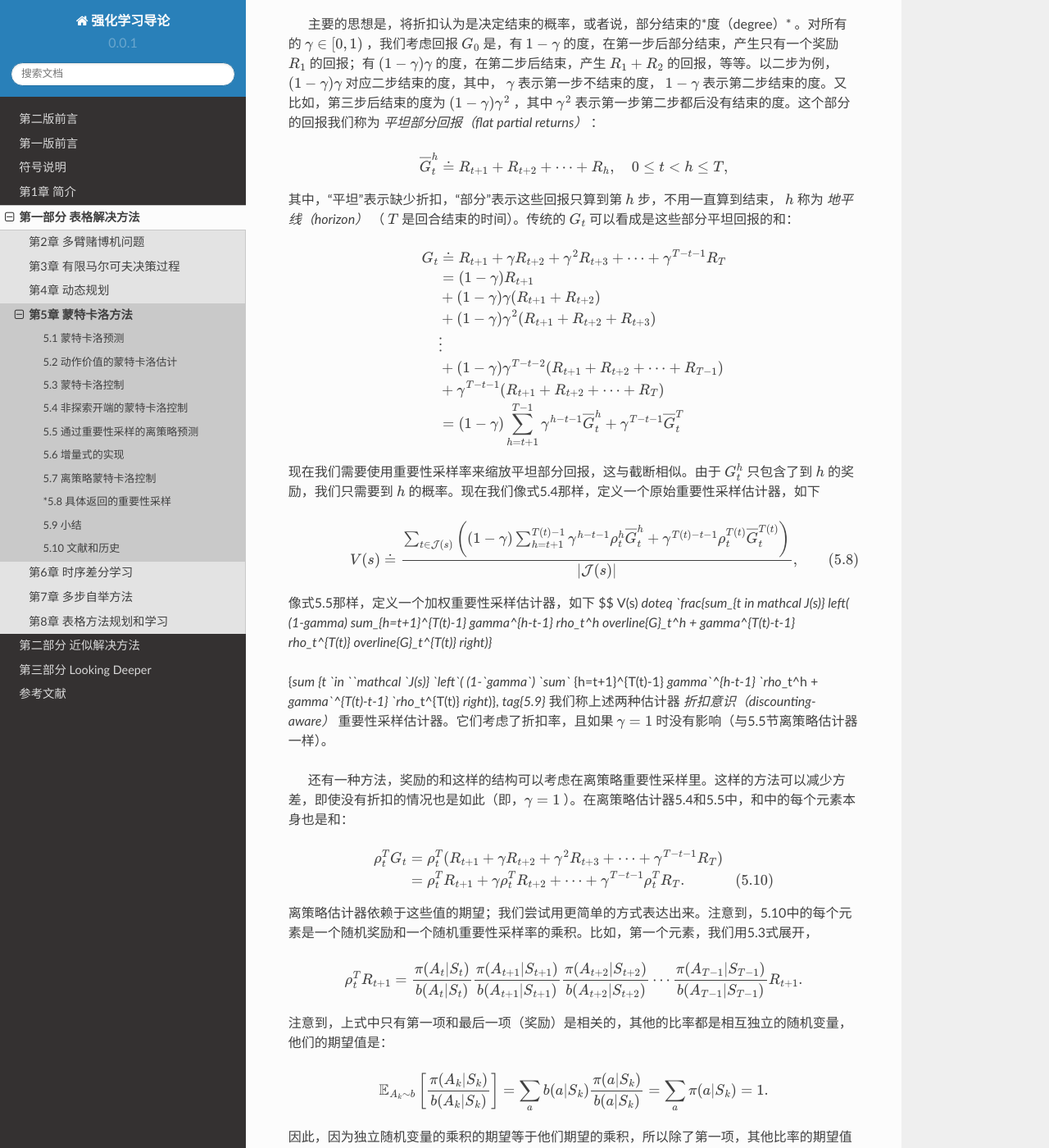
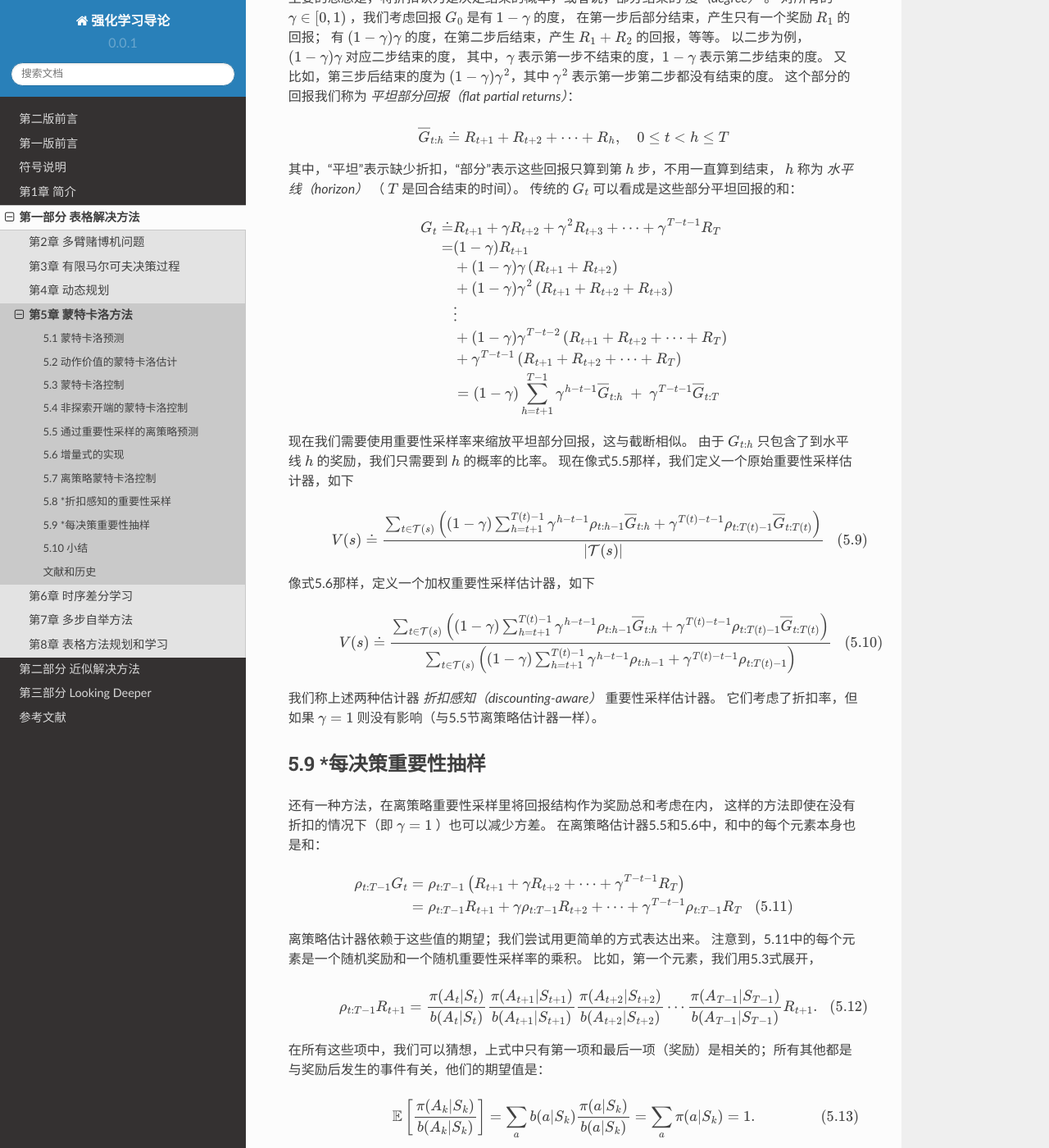
Before and after one commit to qiwihui/reinforcement-learning-an-introduction-chinese, a Sphinx documentation site: the page built from source/partI/chapter5/monte_carlo_methods.rst, in a window 1280 px wide and 1400 px high, scrolled down 20661 px. Shown: the whole window at 82% size. Built offline with Sphinx 7.4.7 and the Read the Docs theme 2.0.0, drawn with Linux system fonts in a browser that asks for light colours; some of the changed text lies outside the part shown.

Commit message:
docs: 5.8 *折扣感知的重要性采样；5.9 *每决策重要性抽样

```diff
--- a/source/partI/chapter5/monte_carlo_methods.rst
+++ b/source/partI/chapter5/monte_carlo_methods.rst
@@ -548,16 +548,16 @@ Carlo ES，即 Monte Carlo with Exploring Starts）。
 为了方便，我们将时间步调设置为穿过回合的递增形式，即下一个回合开始时的时间步调不清零，而是接着上个回合的末尾加一。
 比如，这一批的回合中，第一回合在时间 :math:`100` 的时候结束，那么下一个回合在时间 :math:`t=101` 开始。
 这使我们能够使用时间步调来指代特定回合中的时间步调。
-特别地，我们可以定义一个集合表示状态 :math:`s` 被访问到的时间步调，记为 :math:`\cal{J}(s)`。
-这是对于每次访问而言的。对于首次访问，:math:`\cal{J}(s)` 只包含第一次访问 :math:`s` 的时间步调。
+特别地，我们可以定义一个集合表示状态 :math:`s` 被访问到的时间步调，记为 :math:`\cal{T}(s)`。
+这是对于每次访问而言的。对于首次访问，:math:`\cal{T}(s)` 只包含第一次访问 :math:`s` 的时间步调。
 然后，:math:`T(t)` 表示第一次回合结束的时间，:math:`G_t` 表示 :math:`t` 之后到 :math:`T(t)` 的回报。
-然后集合 :math:`\{G_t\}_{t \in \cal{J}(s)}` 表示状态 :math:`s` 的所有回报，
-:math:`\{\rho_{t:T(t)-1} \}_{t \in \cal J(s)}` 表示对应的重要性采样率。
+然后集合 :math:`\{G_t\}_{t \in \cal{T}(s)}` 表示状态 :math:`s` 的所有回报，
+:math:`\{\rho_{t:T(t)-1} \}_{t \in \cal{T}(s)}` 表示对应的重要性采样率。
 为了估计 :math:`v_\pi(s)` ，我们用重要性采样率来缩放回报，然后求平均：
 
 .. math::
 
-    V(s) \doteq \frac{\sum_{t \in \cal{J}(s)} \rho_{t:T(t)-1} G_t}{|\cal{J}(s)|}.
+    V(s) \doteq \frac{\sum_{t \in \cal{T}(s)} \rho_{t:T(t)-1} G_t}{|\cal{T}(s)|}.
     \tag{5.5}
 
 当重要性采样只是以上面的简单的方式求平均时，我们称为 *原始重要性采样（ordinary importance sampling）* 。
@@ -566,7 +566,7 @@ Carlo ES，即 Monte Carlo with Exploring Starts）。
 
 .. math::
 
-   V(s) \doteq \frac{\sum_{t \in \cal{J}(s)} \rho_{t:T(t)-1} G_t}{\sum_{t \in \cal{J}(s)} \rho_{t:T(t)-1}},
+   V(s) \doteq \frac{\sum_{t \in \cal{T}(s)} \rho_{t:T(t)-1} G_t}{\sum_{t \in \cal{T}(s)} \rho_{t:T(t)-1}},
    \tag{5.6}
 
 若分母为零，加权重要性采样也为零。
@@ -845,141 +845,157 @@ Carlo ES，即 Monte Carlo with Exploring Starts）。
 应用蒙特卡洛控制算法来计算对于每个起始状态的最优策略。
 展示一些遵循最优策略的轨迹（关掉轨迹噪声）。
 
---------------
 
-\*5.8 具体返回的重要性采样
+5.8 \*折扣感知的重要性采样
 --------------------------
 
-  目前为止，我们所讨论的离策略是基于重要性采样，将回报看成一个整体，对回报进行加权。而并没有考虑到，回报内在的结构是折扣奖励的和。这一节，我们将简单考虑一种前沿研究的思想，使用这个回报的结构来很大意义上减少离策略估计的方差。
+目前为止，我们所讨论的离策略是基于重要性采样，将回报看成一个整体，对回报进行加权，
+而并没有考虑到回报内在的结构是折扣奖励的和。
+这一节，我们将简单考虑一种前沿研究的思想，使用这个回报的结构来很大意义上减少离策略估计的方差。
 
-  例如，考虑这种情况，回合很长，:math:`\gamma` 远小于 :math:`1` 。具体而言，假设回合有100个时间步长， :math:`\gamma = 0` 。那么时刻0的回报恰好是 :math:`G_0 = R_1` ，但是它的重要的采样率将会是一百个参数的乘积， :math:`\frac{\pi(A_0|S_0)}{b(A_0|S_0)} \frac{\pi(A_1|S_1)}{b(A_1|S_1)} \cdots \frac{\pi(A_{99}|S_{99})}{b(A_{99}|S_{99})}` 。对于原始重要性采样而言，回报会被上述的乘积所缩放，但是，真正起作用的是第一项，即 :math:`\frac{\pi(A_0|S_0)}{b(A_0|S_0)}` ，而与其他 :math:`99` 项 :math:`\frac{\pi(A_1|S_1)}{b(A_1|S_1)} \cdots \frac{\pi(A_{99}|S_{99})}{b(A_{99}|S_{99})}` 的乘积无关。因为，第一个奖励后，回报就已经决定了。之后的乘积项与回报值独立且期望为 :math:`1` ；它们并不改变期望值，但是增加了许多方差。一些情况下甚至产生无限大的方差。现在我们考虑如何避免这个外部的方差。
+例如，考虑这种情况，回合很长，:math:`\gamma` 远小于 :math:`1`。
+具体而言，假设回合有100个时间步长，:math:`\gamma = 0`。
+那么时刻0的回报恰好是 :math:`G_0 = R_1` ，但是它的重要的采样率将会是一百个参数的乘积，
+:math:`\frac{\pi(A_0|S_0)}{b(A_0|S_0)} \frac{\pi(A_1|S_1)}{b(A_1|S_1)} \cdots \frac{\pi(A_{99}|S_{99})}{b(A_{99}|S_{99})}`。
+对于原始重要性采样而言，回报会被上述的乘积所缩放，但是，真正起作用的是第一项，
+即 :math:`\frac{\pi(A_0|S_0)}{b(A_0|S_0)}`，
+而与其他 :math:`99` 项 :math:`\frac{\pi(A_1|S_1)}{b(A_1|S_1)} \cdots \frac{\pi(A_{99}|S_{99})}{b(A_{99}|S_{99})}` 的乘积无关。
+因为，第一个奖励后，回报就已经决定了。之后的乘积项与回报值独立且期望为 :math:`1`；
+它们并不改变期望值，但是增加了许多方差。一些情况下甚至产生无限大的方差。
+现在我们考虑如何避免这个外部的方差。
 
-  主要的思想是，将折扣认为是决定结束的概率，或者说，部分结束的*度（degree）* 。对所有的 :math:`\gamma \in [0,1)` ，我们考虑回报 :math:`G_0` 是，有 :math:`1 - \gamma` 的度，在第一步后部分结束，产生只有一个奖励 :math:`R_1` 的回报；有 :math:`(1 - \gamma)\gamma` 的度，在第二步后结束，产生 :math:`R_1+R_2` 的回报，等等。以二步为例， :math:`(1 - \gamma)\gamma` 对应二步结束的度，其中， :math:`\gamma` 表示第一步不结束的度， :math:`1-\gamma` 表示第二步结束的度。又比如，第三步后结束的度为 :math:`(1-\gamma)\gamma^2` ，其中 :math:`\gamma^2` 表示第一步第二步都后没有结束的度。这个部分的回报我们称为 *平坦部分回报（flat
-partial returns）* ：
+主要的思想是，将折扣认为是决定结束的概率，或者说，部分结束的 *度（degree）* 。
+对所有的 :math:`\gamma \in [0,1)` ，我们考虑回报 :math:`G_0` 是有 :math:`1 - \gamma` 的度，
+在第一步后部分结束，产生只有一个奖励 :math:`R_1` 的回报；
+有 :math:`(1 - \gamma)\gamma` 的度，在第二步后结束，产生 :math:`R_1+R_2` 的回报，等等。
+以二步为例，:math:`(1 - \gamma)\gamma` 对应二步结束的度，
+其中，:math:`\gamma` 表示第一步不结束的度，:math:`1-\gamma` 表示第二步结束的度。
+又比如，第三步后结束的度为 :math:`(1-\gamma)\gamma^2`，其中 :math:`\gamma^2` 表示第一步第二步都没有结束的度。
+这个部分的回报我们称为 *平坦部分回报（flat partial returns）*：
 
 .. math::
 
+   \overline{G}_{t : h} \doteq R_{t+1}+R_{t+2}+\cdots+R_{h}, \quad 0 \leq t<h \leq T
 
-   \overline{G}_t^h \doteq R_{t+1} + R_{t+2} + \cdots + R_h, \quad 0 \leq t < h \leq T,
-
-其中，“平坦”表示缺少折扣，“部分”表示这些回报只算到第 :math:`h` 步，不用一直算到结束， :math:`h` 称为 *地平线（horizon）* （ :math:`T` 是回合结束的时间）。传统的 :math:`G_t` 可以看成是这些部分平坦回报的和：
+其中，“平坦”表示缺少折扣，“部分”表示这些回报只算到第 :math:`h` 步，不用一直算到结束，
+:math:`h` 称为 *水平线（horizon）* （ :math:`T` 是回合结束的时间）。
+传统的 :math:`G_t` 可以看成是这些部分平坦回报的和：
 
 .. math::
 
-
-   \begin{aligned}
-   G_t &\doteq R_{t+1} + \gamma R_{t+2} + \gamma^2 R_{t+3} + \cdots + \gamma^{T-t-1} R_T\\
-   &= (1-\gamma)R_{t+1}\\
-   &+ (1-\gamma)\gamma (R_{t+1} + R_{t+2})\\
-   &+ (1-\gamma)\gamma^2 (R_{t+1} + R_{t+2} + R_{t+3})\\
-   & \vdots\\
-   &+ (1-\gamma)\gamma^{T-t-2} (R_{t+1} + R_{t+2} +\cdots + R_{T-1})\\
-   &+ \gamma^{T-t-1} (R_{t+1} + R_{t+2} +\cdots + R_T)\\
-   &=(1-\gamma) \sum_{h=t+1}^{T-1} \gamma^{h-t-1} \overline{G}_t^h
-   + \gamma^{T-t-1} \overline{G}_t^T\\
+    \begin{aligned} G_{t} \doteq & R_{t+1}+\gamma R_{t+2}+\gamma^{2} R_{t+3}+\cdots+\gamma^{T-t-1} R_{T} \\
+    =&(1-\gamma) R_{t+1} \\
+    &+(1-\gamma) \gamma\left(R_{t+1}+R_{t+2}\right) \\
+    &+(1-\gamma) \gamma^{2}\left(R_{t+1}+R_{t+2}+R_{t+3}\right) \\
+    & \vdots \\
+    &+(1-\gamma) \gamma^{T-t-2}\left(R_{t+1}+R_{t+2}+\cdots+R_{T}\right) \\
+    &+\gamma^{T-t-1}\left(R_{t+1}+R_{t+2}+\cdots+R_{T}\right) \\
+    &=(1-\gamma) \sum_{h=t+1}^{T-1} \gamma^{h-t-1} \overline{G}_{t : h} \space + \space \gamma^{T-t-1} \overline{G}_{t:T}
     \end{aligned}
 
-现在我们需要使用重要性采样率来缩放平坦部分回报，这与截断相似。由于 :math:`G_t^h` 只包含了到 :math:`h` 的奖励，我们只需要到 :math:`h` 的概率。现在我们像式5.4那样，定义一个原始重要性采样估计器，如下
+现在我们需要使用重要性采样率来缩放平坦部分回报，这与截断相似。
+由于 :math:`G_{t:h}` 只包含了到水平线 :math:`h` 的奖励，我们只需要到 :math:`h` 的概率的比率。
+现在像式5.5那样，我们定义一个原始重要性采样估计器，如下
 
 .. math::
 
+    V(s) \doteq \frac{
+    \sum_{t \in \mathcal{T}(s)}\left((1-\gamma) \sum_{h=t+1}^{T(t)-1} \gamma^{h-t-1} \rho_{t : h-1} \overline{G}_{t : h}+\gamma^{T(t)-t-1} \rho_{t : T(t)-1} \overline{G}_{t : T(t)}\right)
+    }{
+    |\mathcal{T}(s)|
+    }
+    \tag{5.9}
 
-   V(s) \doteq \frac{\sum_{t \in \mathcal J(s)}
-   \left(
-   (1-\gamma) \sum_{h=t+1}^{T(t)-1} \gamma^{h-t-1} \rho_t^h \overline{G}_t^h + \gamma^{T(t)-t-1} \rho_t^{T(t)} \overline{G}_t^{T(t)}
-   \right)}
-   {|\mathcal J(s)|},
-   \tag{5.8}
-
-像式5.5那样，定义一个加权重要性采样估计器，如下 $$ V(s)
-`\doteq `\frac{\sum_{t \in \mathcal J(s)}
-\left(
-(1-\gamma) \sum_{h=t+1}^{T(t)-1} \gamma^{h-t-1} \rho_t^h \overline{G}_t^h + \gamma^{T(t)-t-1} \rho_t^{T(t)} \overline{G}_t^{T(t)}
-\right)}`
-
-{`\sum` *{t `\in ``\mathcal `J(s)}
-`\left`( (1-`\gamma`)
-`\sum`* {h=t+1}^{T(t)-1} `\gamma`^{h-t-1}
-`\rho`\_t^h + `\gamma`^{T(t)-t-1}
-`\rho`\_t^{T(t)} `\right`)},
-`\tag{5.9}`
-我们称上述两种估计器 *折扣意识（discounting-aware）* 重要性采样估计器。它们考虑了折扣率，且如果 :math:`\gamma = 1` 时没有影响（与5.5节离策略估计器一样）。
-
-  还有一种方法，奖励的和这样的结构可以考虑在离策略重要性采样里。这样的方法可以减少方差，即使没有折扣的情况也是如此（即，:math:`\gamma = 1` ）。在离策略估计器5.4和5.5中，和中的每个元素本身也是和：
+像式5.6那样，定义一个加权重要性采样估计器，如下
 
 .. math::
 
+    V(s) \doteq \frac{
+    \sum_{t \in \mathcal{T}(s)}\left((1-\gamma) \sum_{h=t+1}^{T(t)-1} \gamma^{h-t-1} \rho_{t : h-1} \overline{G}_{t : h}+\gamma^{T(t)-t-1} \rho_{t : T(t)-1} \overline{G}_{t : T(t)}\right)
+    }{
+    \sum_{t \in \mathcal{T}(s)}\left((1-\gamma) \sum_{h=t+1}^{T(t)-1} \gamma^{h-t-1} \rho_{t : h-1}+\gamma^{T(t)-t-1} \rho_{t : T(t)-1}\right)
+    }
+    \tag{5.10}
 
-   \begin{align}
-   \rho_t^TG_t &= \rho_t^T(R_{t+1} + \gamma R_{t+2} + \gamma^2 R_{t+3} + \cdots + \gamma^{T-t-1} R_T)\\
-   &= \rho_t^TR_{t+1} + \gamma \rho_t^T R_{t+2} + \cdots + \gamma^{T-t-1}\rho_t^T R_T.
-   \tag{5.10}\\
-   \end{align}
+我们称上述两种估计器 *折扣感知（discounting-aware）* 重要性采样估计器。
+它们考虑了折扣率，但如果 :math:`\gamma = 1` 则没有影响（与5.5节离策略估计器一样）。
 
-离策略估计器依赖于这些值的期望；我们尝试用更简单的方式表达出来。注意到，5.10中的每个元素是一个随机奖励和一个随机重要性采样率的乘积。比如，第一个元素，我们用5.3式展开，
+5.9 \*每决策重要性抽样
+----------------------
+
+还有一种方法，在离策略重要性采样里将回报结构作为奖励总和考虑在内，
+这样的方法即使在没有折扣的情况下（即 :math:`\gamma = 1` ）也可以减少方差。
+在离策略估计器5.5和5.6中，和中的每个元素本身也是和：
 
 .. math::
 
+    \begin{align}
+    \rho_{t : T-1} G_{t} &=\rho_{t : T-1}\left(R_{t+1}+\gamma R_{t+2}+\cdots+\gamma^{T-t-1} R_{T}\right) \\
+    &=\rho_{t : T-1} R_{t+1}+\gamma \rho_{t : T-1} R_{t+2}+\cdots+\gamma^{T-t-1} \rho_{t : T-1} R_{T} \tag{5.11}
+    \end{align}
 
-   \rho_t^T R_{t+1} = \frac{\pi(A_t|S_t)}{b(A_t|S_t)} \frac{\pi(A_{t+1}|S_{t+1})}{b(A_{t+1}|S_{t+1})} \frac{\pi(A_{t+2}|S_{t+2})}{b(A_{t+2}|S_{t+2})} \cdots \frac{\pi(A_{T-1}|S_{T-1})}{b(A_{T-1}|S_{T-1})}R_{t+1}.
-
-注意到，上式中只有第一项和最后一项（奖励）是相关的，其他的比率都是相互独立的随机变量，他们的期望值是：
+离策略估计器依赖于这些值的期望；我们尝试用更简单的方式表达出来。
+注意到，5.11中的每个元素是一个随机奖励和一个随机重要性采样率的乘积。
+比如，第一个元素，我们用5.3式展开，
 
 .. math::
 
+    \rho_{t : T-1} R_{t+1} = \frac{\pi(A_t|S_t)}{b(A_t|S_t)} \frac{\pi(A_{t+1}|S_{t+1})}{b(A_{t+1}|S_{t+1})} \frac{\pi(A_{t+2}|S_{t+2})}{b(A_{t+2}|S_{t+2})} \cdots \frac{\pi(A_{T-1}|S_{T-1})}{b(A_{T-1}|S_{T-1})}R_{t+1}.
+    \tag{5.12}
 
-   \mathbb E_{A_k \sim b} \left[\frac{\pi(A_k|S_k)}{b(A_k|S_k)}\right]
-   = \sum_a b(a|S_k)\frac{\pi(a|S_k)}{b(a|S_k)} = \sum_a \pi(a|S_k) = 1.
-
-因此，因为独立随机变量的乘积的期望等于他们期望的乘积，所以除了第一项，其他比率的期望值都可以消掉，剩下
+在所有这些项中，我们可以猜想，上式中只有第一项和最后一项（奖励）是相关的；所有其他都是与奖励后发生的事件有关，他们的期望值是：
 
 .. math::
 
+   \mathbb{E}\left[\frac{\pi(A_k|S_k)}{b(A_k|S_k)}\right]
+   = \sum_a b(a|S_k)\frac{\pi(a|S_k)}{b(a|S_k)} = \sum_a \pi(a|S_k) = 1.
+   \tag{5.13}
 
-   \mathbb E[\rho_t^T R_{t+1}] = \mathbb E[\rho_t^{t+1} R_{t+1}].
-
-如果对5.10中第k项重复上述的分析，我们得到
+通过更多几个步骤可以证明，如所猜想的那样，所有这些其他项对期望没有影响，换句话说，
 
 .. math::
 
+   \mathbb E[\rho_{t:T-1} R_{t+1}] = \mathbb E[\rho_{t:t} R_{t+1}].
+   \tag{5.14}
 
-   \mathbb E[\rho_t^T R_{t+k}] = \mathbb E[\rho_t^{t+k} R_{t+k}].
-
-将上述结果代入式5.10，得到
+如果对5.11中第k项重复上述的分析，我们得到
 
 .. math::
 
+   \mathbb E[\rho_{t:T-1} R_{t+k}] = \mathbb E[\rho_{t:t+k-1}R_{t+k}].
 
-   \mathbb E[\rho_t^T G_t] = \mathbb E[\tilde{G}_t],
+将上述结果代入式5.11，可以得到
+
+.. math::
+
+   \mathbb E[\rho_{t:T-1} G_t] = \mathbb E[\tilde{G}_t],
 
 其中
 
 .. math::
 
+   \tilde{G}_{t}=\rho_{t : t} R_{t+1}+\gamma \rho_{t : t+1} R_{t+2}+\gamma^{2} \rho_{t : t+2} R_{t+3}+\cdots+\gamma^{T-t-1} \rho_{t : T-1} R_{T}
 
-   \tilde{G}_t = \rho_t^{t+1}R_{t+1} + \gamma \rho_t^{t+2} R_{t+2} + \gamma^2 \rho_t^{t+3} R_{t+3}\cdots + \gamma^{T-t-1}\rho_t^T R_T.
-
-上述思想我们称作 *per-reward* 重要性采样。紧随其后的是一个交替重要性采样估计器，同样是无偏差的，就像5.4的OIS估计器一样，它使用了 :math:`G_t` ：
+上述思想我们称作 *每决策（per-decision）* 重要性采样。紧随其后的是一个交替重要性采样估计器，
+同样是无偏差的，就像5.5的原始重要性采样估计器一样，它使用了 :math:`\tilde{G}_{t}` ：
 
 .. math::
 
-
-   V(s) \doteq \frac{\sum_{t \in \mathcal J(s)} \tilde{G}_t}{|\mathcal J(s)|}, \tag{5.11}
+   V(s) \doteq \frac{\sum_{t \in \mathcal T(s)} \tilde{G}_t}{|\mathcal T(s)|},
+   \tag{5.11}
 
 我们可能会期望有时会降低方差。
 
-  是否存在一个per-reward版本的*加权* 重要性采样呢？这个我们不太清楚。目前为止，我们所知的这样的估计器都是非一致的（即是说，无限数据也不能让他们收敛到正确的值）。
+是否存在一个每决策版本的 *加权* 重要性采样呢？这个我们不太清楚。
+目前为止，我们所知的这样的估计器都是非一致的（即是说，无限数据也不能让他们收敛到正确的值）。
 
---------------
+\**练习5.13* 写出从（5.12）导出（5.14）的步骤。
+\**练习5.14* 使用截断加权平均估计量（5.10）的思想修改离策略蒙特卡洛控制算法（5.7节）。
+请注意，您首先需要将此等式转换为动作价值。
 
-\*练习 5.9
 
-使用5.9中的截断的加权重要性采样估计器来修改离策略蒙特卡洛控制算法。注意到，你需要首先将方程转化为动作价值。
-
---------------
-
-5.9 小结
---------
+5.10 小结
+-----------
 
   这一章的蒙特卡洛方法以*样本回合（sample
 episodes）* 的方式，从经验中学习价值函数和最优策略。相比于动态规划（DP）的方法，这至少有三种优势。首先，它们能够直接从与环境的交互中学习到最优的行为，并不需要知道环境的动态。其次，它们能够被用于模拟或 *样本模型（sample
@@ -1008,8 +1024,8 @@ sampling）* 是使用加权的平均。原始重要性采样是无偏估计，
   这一章的蒙特卡洛方法与上一章的动态规划方法有两个主要的不同点。首先，它们对样本经验进行操作，因此可以不用模型，直接进行学习。其次，他们没有bootstrap。就是说，他们不依赖其他的价值估计来更新自己的价值估计。这两点不同并非紧密联系，可以分开谈论。下一章，我们将会考虑一种方法，它可以像蒙特卡洛那样从经验中学习，也可以像动态规划那样使用bootstrap。
 
 
-5.10 文献和历史
----------------
+文献和历史
+------------
 
   术语“蒙特卡洛”源于1940s，当时Los
 Alamos的物理学家发明了一种概率游戏，来帮助他们理解有关原子弹的复杂物理现象。有一些教材从这个方面谈论了蒙特卡洛方法（e.g.,
```
Also changed, not shown: other parts of source/partI/chapter5/monte_carlo_methods.rst (+1 -1 lines).
